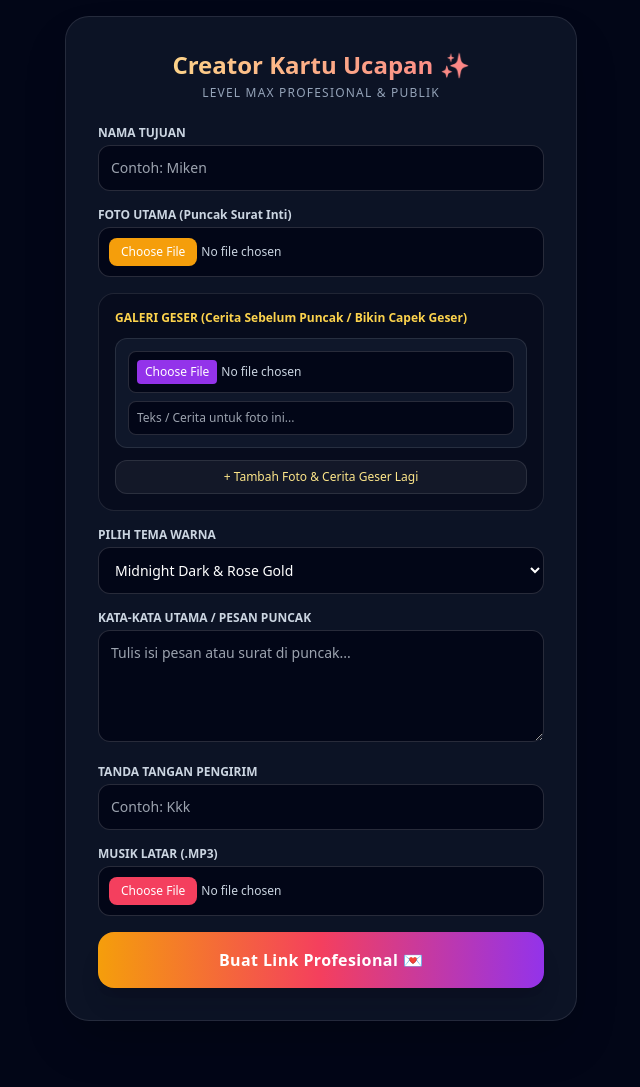
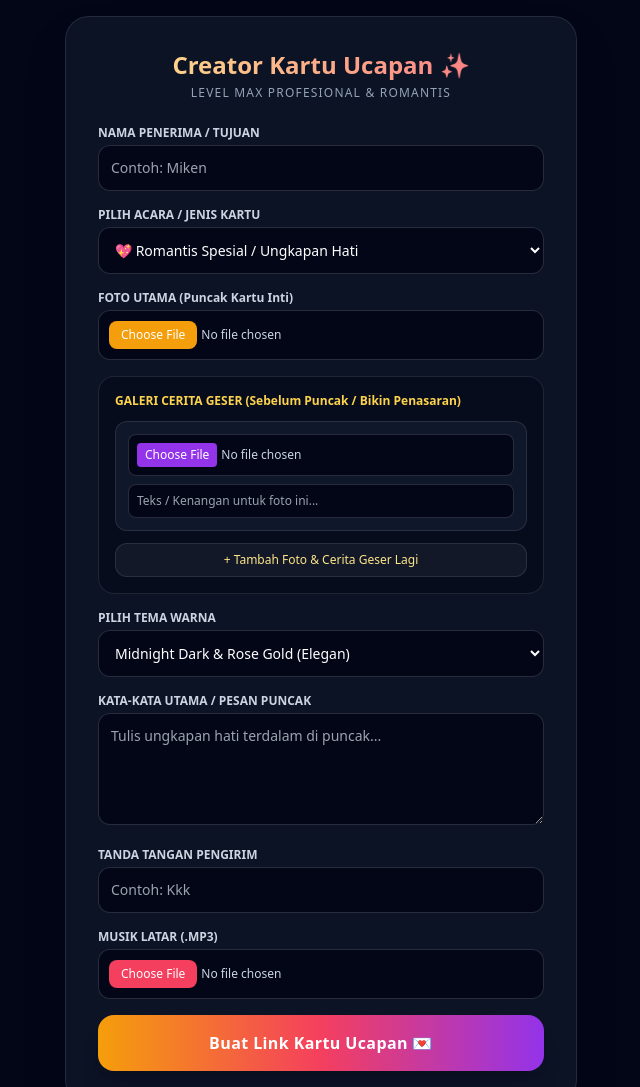
Before and after one commit to Miken025/untuk-mu, a website: page index.html in a window 1280 px wide. Shown: the top 1087 px of the page, without its empty margins (319-959 px from the left). Before the commit the page ends 1037 px from the top, so only its background shows below. Drawn offline with nearby package versions, Linux system fonts and the light colour scheme; some packages are replaced by stand-ins of ours; a script that the page names is missing.

Commit message:
Update index.html

```diff
--- a/index.html
+++ b/index.html
@@ -10,26 +10,36 @@
 <body class="bg-slate-950 text-slate-100 flex items-center justify-center min-h-screen p-4 font-sans">
     <div class="bg-slate-900/80 backdrop-blur-xl border border-white/10 p-6 md:p-8 rounded-3xl shadow-2xl w-full max-w-lg">
         <h1 class="text-2xl font-bold text-center mb-1 text-transparent bg-clip-text bg-gradient-to-r from-amber-200 to-rose-400">Creator Kartu Ucapan ✨</h1>
-        <p class="text-center text-slate-400 text-xs mb-6 uppercase tracking-widest">Level Max Profesional & Publik</p>
+        <p class="text-center text-slate-400 text-xs mb-6 uppercase tracking-widest">Level Max Profesional & Romantis</p>
 
         <form id="formUcapan" class="space-y-4">
             <div>
-                <label class="block text-xs font-bold text-slate-300 mb-1">NAMA TUJUAN</label>
+                <label class="block text-xs font-bold text-slate-300 mb-1">NAMA PENERIMA / TUJUAN</label>
                 <input type="text" id="nama" class="w-full bg-slate-950 border border-white/15 rounded-xl p-3 text-white focus:outline-none focus:border-amber-400 text-sm" placeholder="Contoh: Miken" required>
             </div>
 
             <div>
-                <label class="block text-xs font-bold text-slate-300 mb-1">FOTO UTAMA (Puncak Surat Inti)</label>
+                <label class="block text-xs font-bold text-slate-300 mb-1">PILIH ACARA / JENIS KARTU</label>
+                <select id="jenisAcara" class="w-full bg-slate-950 border border-white/15 rounded-xl p-3 text-white focus:outline-none focus:border-amber-400 text-sm">
+                    <option value="romantis">💖 Romantis Spesial / Ungkapan Hati</option>
+                    <option value="ultah">🎂 Selamat Ulang Tahun (Birthday)</option>
+                    <option value="anniv">💍 Anniversary / Hari Jadi</option>
+                    <option value="rindu">🌙 Kerinduan / Apologetic</option>
+                </select>
+            </div>
+
+            <div>
+                <label class="block text-xs font-bold text-slate-300 mb-1">FOTO UTAMA (Puncak Kartu Inti)</label>
                 <input type="file" id="fotoUtama" accept="image/*" class="w-full bg-slate-950 border border-white/15 rounded-xl p-2.5 text-xs text-slate-300 file:bg-amber-500 file:text-white file:border-0 file:rounded-lg file:px-3 file:py-1.5" required>
             </div>
 
-            <!-- GALERI GESER SEBELUM PUNCAK (POPUP CERITA BERUNTUN) -->
+            <!-- GALERI FOTO GESER SEBELUM PUNCAK -->
             <div class="bg-slate-950/50 border border-white/10 p-4 rounded-2xl space-y-3">
-                <label class="block text-xs font-bold text-amber-300">GALERI GESER (Cerita Sebelum Puncak / Bikin Capek Geser)</label>
+                <label class="block text-xs font-bold text-amber-300">GALERI CERITA GESER (Sebelum Puncak / Bikin Penasaran)</label>
                 <div id="wrapperGaleri" class="space-y-3">
                     <div class="item-galeri bg-slate-900 p-3 rounded-xl border border-white/10 space-y-2">
                         <input type="file" accept="image/*" class="file-galeri w-full bg-slate-950 border border-white/15 rounded-lg p-2 text-xs text-slate-300 file:bg-purple-600 file:text-white file:border-0 file:rounded file:px-2 file:py-1">
-                        <input type="text" placeholder="Teks / Cerita untuk foto ini..." class="teks-galeri w-full bg-slate-950 border border-white/15 rounded-lg p-2 text-xs text-white focus:outline-none focus:border-purple-400">
+                        <input type="text" placeholder="Teks / Kenangan untuk foto ini..." class="teks-galeri w-full bg-slate-950 border border-white/15 rounded-lg p-2 text-xs text-white focus:outline-none focus:border-purple-400">
                     </div>
                 </div>
                 <button type="button" onclick="tambahKotakGaleri()" class="w-full bg-white/5 hover:bg-white/10 border border-white/10 text-xs font-medium py-2 rounded-xl text-amber-200 transition-all">
@@ -40,16 +50,16 @@
             <div>
                 <label class="block text-xs font-bold text-slate-300 mb-1">PILIH TEMA WARNA</label>
                 <select id="pilihanTema" class="w-full bg-slate-950 border border-white/15 rounded-xl p-3 text-white focus:outline-none focus:border-amber-400 text-sm">
-                    <option value="midnight">Midnight Dark & Rose Gold</option>
-                    <option value="emerald">Royal Emerald & Gold</option>
-                    <option value="sunset">Sunset Orange & Deep Purple</option>
-                    <option value="crimson">Crimson Red & Dark</option>
+                    <option value="midnight">Midnight Dark & Rose Gold (Elegan)</option>
+                    <option value="emerald">Royal Emerald & Gold (Mewah)</option>
+                    <option value="sunset">Sunset Orange & Deep Purple (Hangat)</option>
+                    <option value="crimson">Crimson Red & Dark (Super Romantis)</option>
                 </select>
             </div>
 
             <div>
                 <label class="block text-xs font-bold text-slate-300 mb-1">KATA-KATA UTAMA / PESAN PUNCAK</label>
-                <textarea id="pesan" class="w-full bg-slate-950 border border-white/15 rounded-xl p-3 h-28 text-white focus:outline-none focus:border-amber-400 text-sm" placeholder="Tulis isi pesan atau surat di puncak..." required></textarea>
+                <textarea id="pesan" class="w-full bg-slate-950 border border-white/15 rounded-xl p-3 h-28 text-white focus:outline-none focus:border-amber-400 text-sm" placeholder="Tulis ungkapan hati terdalam di puncak..." required></textarea>
             </div>
 
             <div>
@@ -63,7 +73,7 @@
             </div>
 
             <button type="submit" class="w-full bg-gradient-to-r from-amber-500 via-rose-500 to-purple-600 text-white font-bold rounded-2xl py-4 mt-2 shadow-xl hover:opacity-95 active:scale-95 transition-all tracking-wide">
-                Buat Link Profesional 💌
+                Buat Link Kartu Ucapan 💌
             </button>
         </form>
     </div>
@@ -97,7 +107,7 @@
 
             Swal.fire({
                 title: 'Memproses Karya...',
-                html: 'Mengunggah file ke server aman...',
+                html: 'Menyiapkan kartu ucapan eksklusif...',
                 allowOutsideClick: false,
                 didOpen: () => { Swal.showLoading(); }
             });
@@ -131,7 +141,8 @@
                     ft: linkUtama,
                     galeri: arrayGaleri,
                     m: linkMusik,
-                    tema: document.getElementById('pilihanTema').value
+                    tema: document.getElementById('pilihanTema').value,
+                    acara: document.getElementById('jenisAcara').value
                 };
 
                 const dataKecil = btoa(encodeURIComponent(JSON.stringify(dataKirim)));
```
